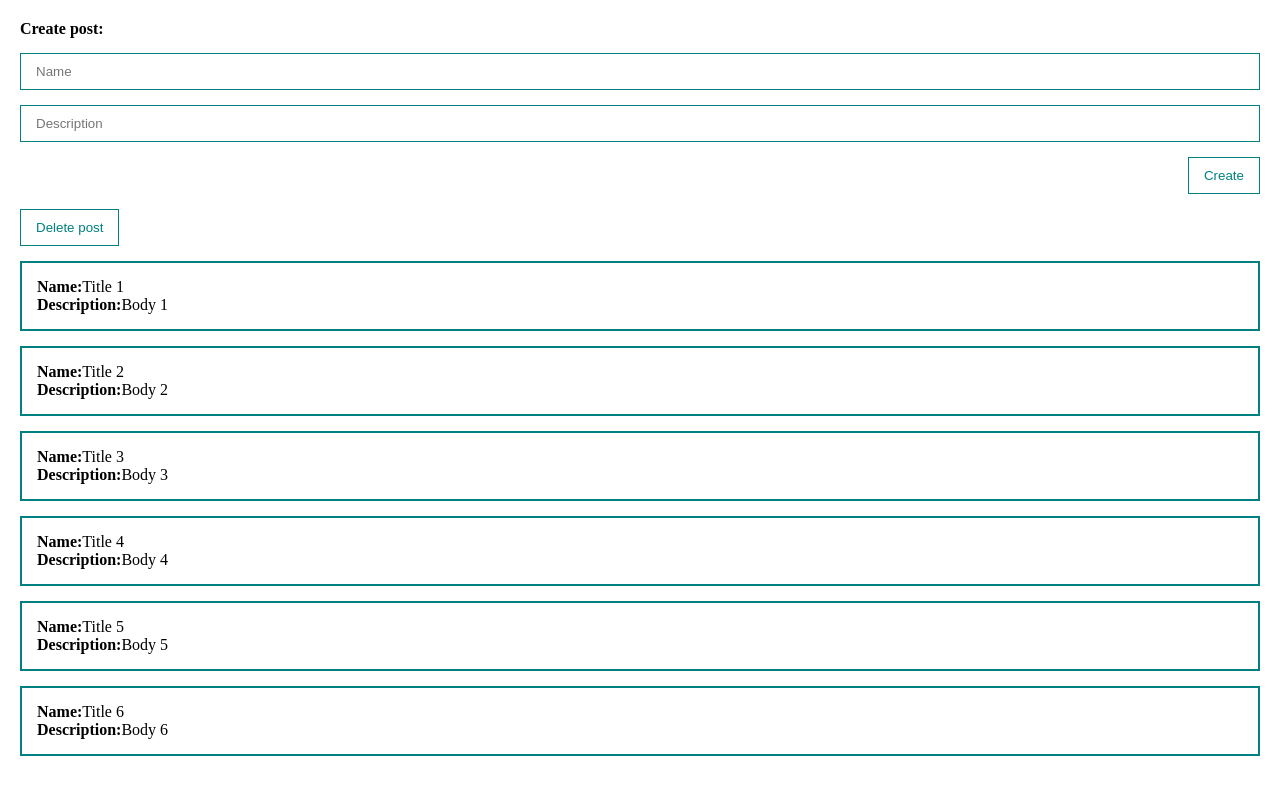
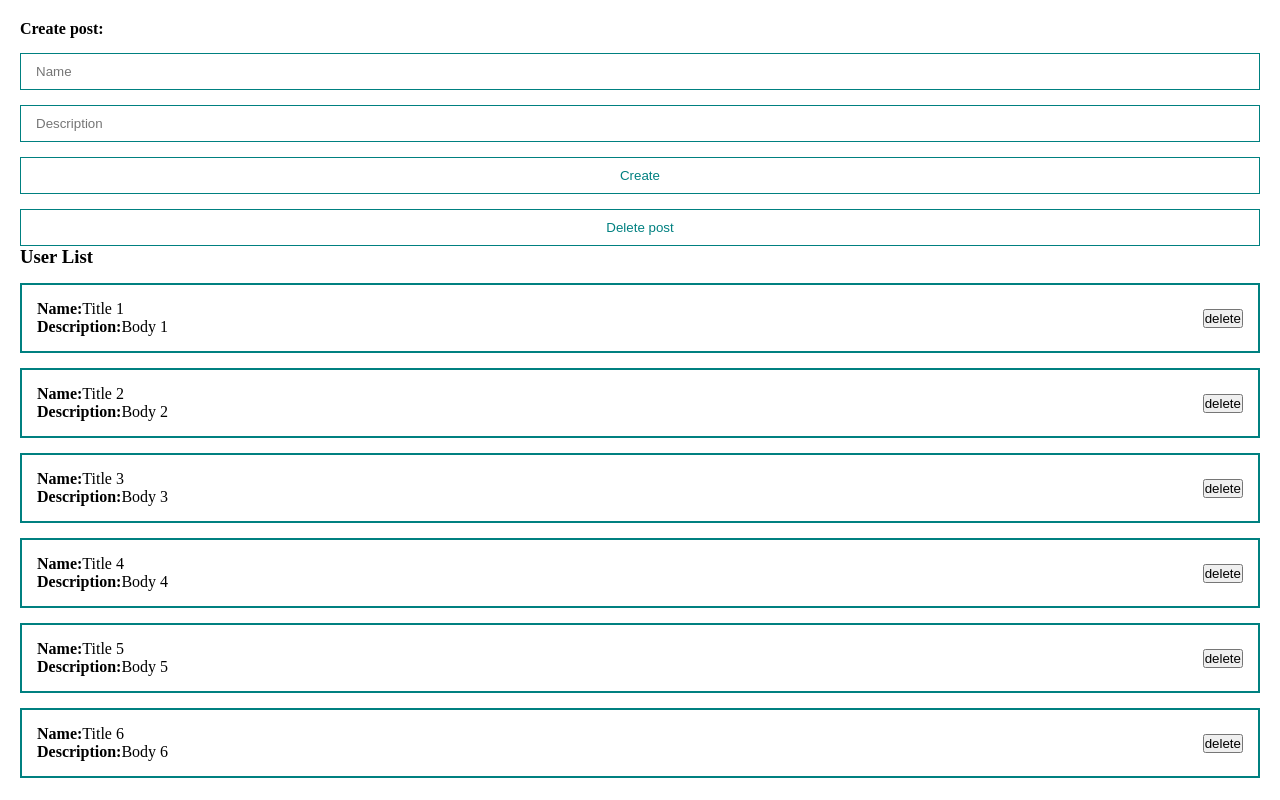
Before and after one commit to nerovnia/vue-fundamental-course, a Vue app: page / in a window 1280 px wide. Built offline with nearby package versions, Linux system fonts and the light colour scheme.

Commit message:
Created MyButton component

```diff
--- a/src/components/PostForm.vue
+++ b/src/components/PostForm.vue
@@ -3,14 +3,17 @@
     <h4>Create post:</h4>
     <input v-model="post.title" class="input" type="text" placeholder="Name">
     <input v-model="post.body" class="input" type="text" placeholder="Description">
-    <button @click="createPost" class="btn">Create</button>
+    <my-button @click="createPost" class="btn">Create</my-button>
+    <my-button @click="deletePost" class="btn">Delete post</my-button>
   </form>
-  <button @click="deletePost" class="btn">Delete post</button>
 </template>
 
 
 <script>
+import MyButton from "@/components/UI/MyButton";
 export default {
+  components: { MyButton },
+  emits: ["create", 'delete'],
   data() {
     return {
       post: {
@@ -46,13 +49,4 @@ form {
   padding: 10px 15px;
   margin-top: 15px;
 }
-
-.btn {
-  margin-top: 15px;
-  align-self: flex-end;
-  padding: 10px 15px;
-  background: none;
-  color: teal;
-  border: 1px solid teal;
-}
 </style>
--- /dev/null
+++ b/src/components/PostItem.vue
@@ -0,0 +1,33 @@
+<template scope>
+  <div class="post">
+    <div>
+      <div><strong>Name:</strong>{{ post.title }}</div>
+      <div><strong>Description:</strong>{{ post.body }}</div>
+    </div>
+    <div class="post__btns">
+      <button>delete</button>
+    </div>
+  </div>
+</template>
+
+<script>
+export default {
+  props: {
+    post: {
+      type: Object,
+      required: true,
+    }
+  }
+}
+</script>
+
+<style scoped>
+.post {
+  padding: 15px;
+  border: 2px solid teal ;
+  margin-top: 15px;
+  display: flex;
+  align-items: center;
+  justify-content: space-between;
+}
+</style>
--- a/src/components/PostList.vue
+++ b/src/components/PostList.vue
@@ -1,15 +1,18 @@
-<template scope>
-  <div v-for="post in posts">
-    <div class="post">
-      <div><strong>Name:</strong>{{ post.title }}</div>
-      <div><strong>Description:</strong>{{ post.body }}</div>
-  </div>
+<template>
+  <div>
+    <h3>User List</h3>
+    <post-item
+    v-for="post in posts"
+    :post="post"/>
   </div>
 </template>
 
 
 <script>
+import PostItem from "@/components/PostItem.vue";
+
 export default {
+  components: {PostItem},
   props: {
     posts: {
       type: Array,
@@ -20,9 +23,4 @@ export default {
 </script>
 
 <style>
-.post {
-  padding: 15px;
-  border: 2px solid teal ;
-  margin-top: 15px;
-}
 </style>
--- /dev/null
+++ b/src/components/UI/MyButton.vue
@@ -0,0 +1,26 @@
+<template>
+  <button>
+    <slot></slot>
+  </button>
+</template>
+
+<script>
+export default {
+  data() {
+    return {
+    };
+  },
+  methods: {
+  }
+}
+</script>
+
+<style scoped>
+.btn {
+  margin-top: 15px;
+  padding: 10px 15px;
+  background: none;
+  color: teal;
+  border: 1px solid teal;
+}
+</style>
```
